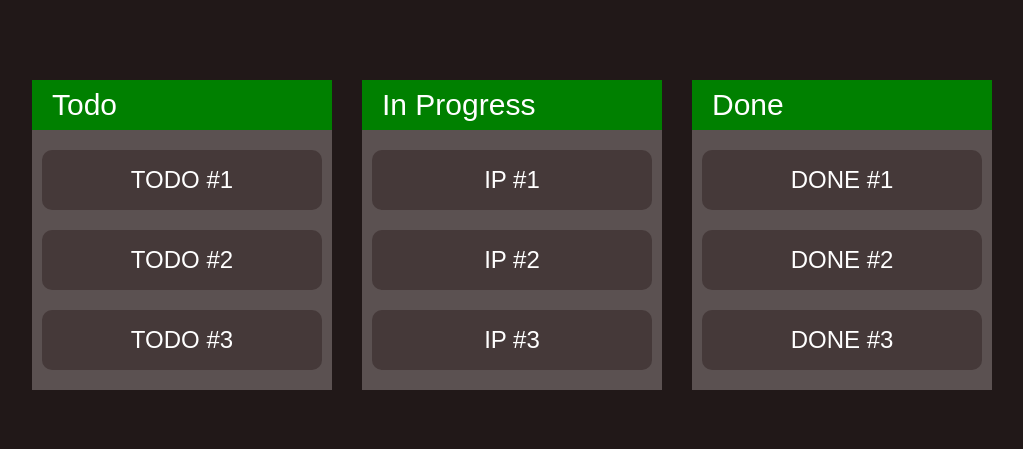
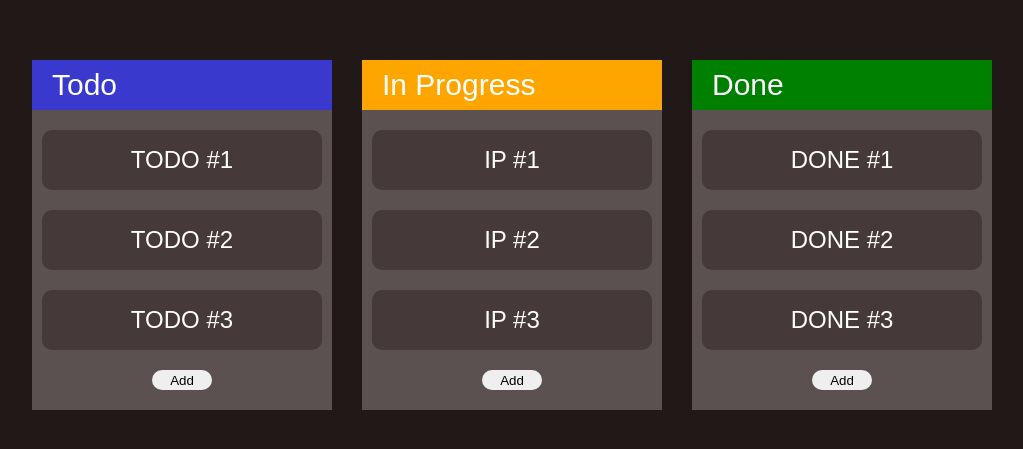
Before and after one commit to jamshid2787/Exam-5, a plain HTML site: page index.html in a window 1280 px wide. Shown: the part 165-614 px from the top of the page, without its empty margins (128-1151 px from the left). Drawn offline with Linux system fonts and the light colour scheme.

Commit message:
Style edit

```diff
--- a/index.html
+++ b/index.html
@@ -11,27 +11,30 @@
 <body>
     <div class="container">
         <div class="column-box">
-            <div class="name"><p>Todo</p></div>
-            <div class="boxes">
+            <div class="name todo"><p>Todo</p></div>
+            <div class="boxes todo1">
                 <div class="box">TODO #1</div>
                 <div class="box">TODO #2</div>
                 <div class="box">TODO #3</div>
+                <button>Add</button>
             </div>
         </div>
         <div class="column-box">
-            <div class="name"><p>In Progress</p></div>
-            <div class="boxes">
+            <div class="name progress"><p>In Progress</p></div>
+            <div class="boxes progress1">
                 <div class="box">IP #1</div>
                 <div class="box">IP #2</div>
                 <div class="box">IP #3</div>
+                <button>Add</button>
             </div>
         </div>
         <div class="column-box">
-            <div class="name"><p>Done</p></div>
-            <div class="boxes">
+            <div class="name done"><p>Done</p></div>
+            <div class="boxes done1">
                 <div class="box">DONE #1</div>
                 <div class="box">DONE #2</div>
                 <div class="box">DONE #3</div>
+                <button>Add</button>
             </div>
         </div>
     </div>
--- a/script.js
+++ b/script.js
@@ -0,0 +1,3 @@
+const todo=document.querySelector('todo1');
+const progress=document.querySelector('progress1');
+const done1=document.querySelector('done1');
--- a/style.css
+++ b/style.css
@@ -30,9 +30,17 @@ body{
     padding-left: 20px;
     width: 300px;
     height: 50px;
-    background-color: green;
     font-size: 30px;
     color: #FFFFFF;
+}
+.todo{
+    background-color: rgb(57, 57, 205);
+}
+.progress{
+    background-color: orange;
+}
+.done{
+    background-color: green;
 }
 .boxes{
     width: 300px;
@@ -54,3 +62,9 @@ body{
     font-size: 24px;
     background-color: rgb(69, 57, 57);
 }
+button{
+    width: 60px;
+    height: 20px;
+    border-radius: 10px;
+    border: none;
+}
```
